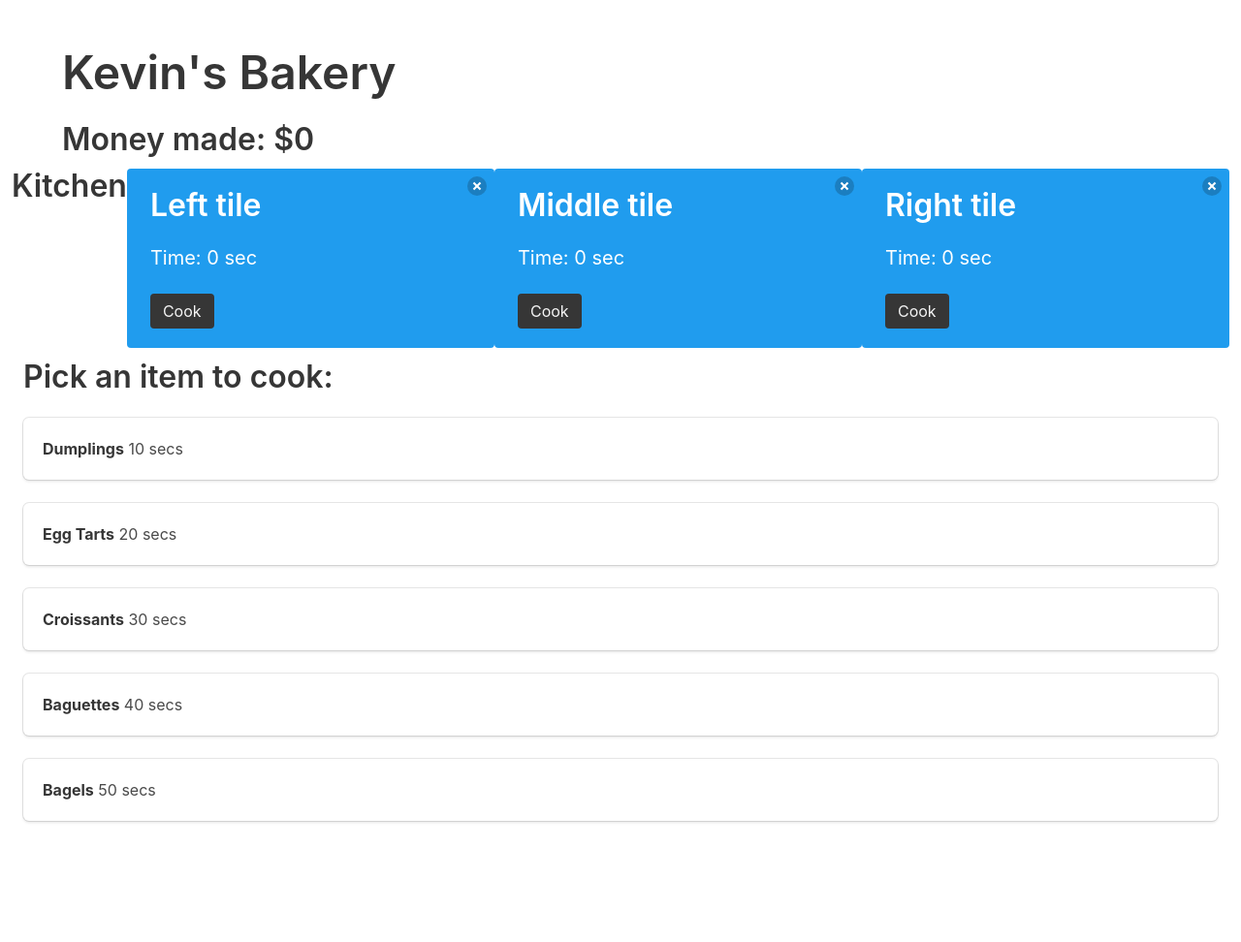
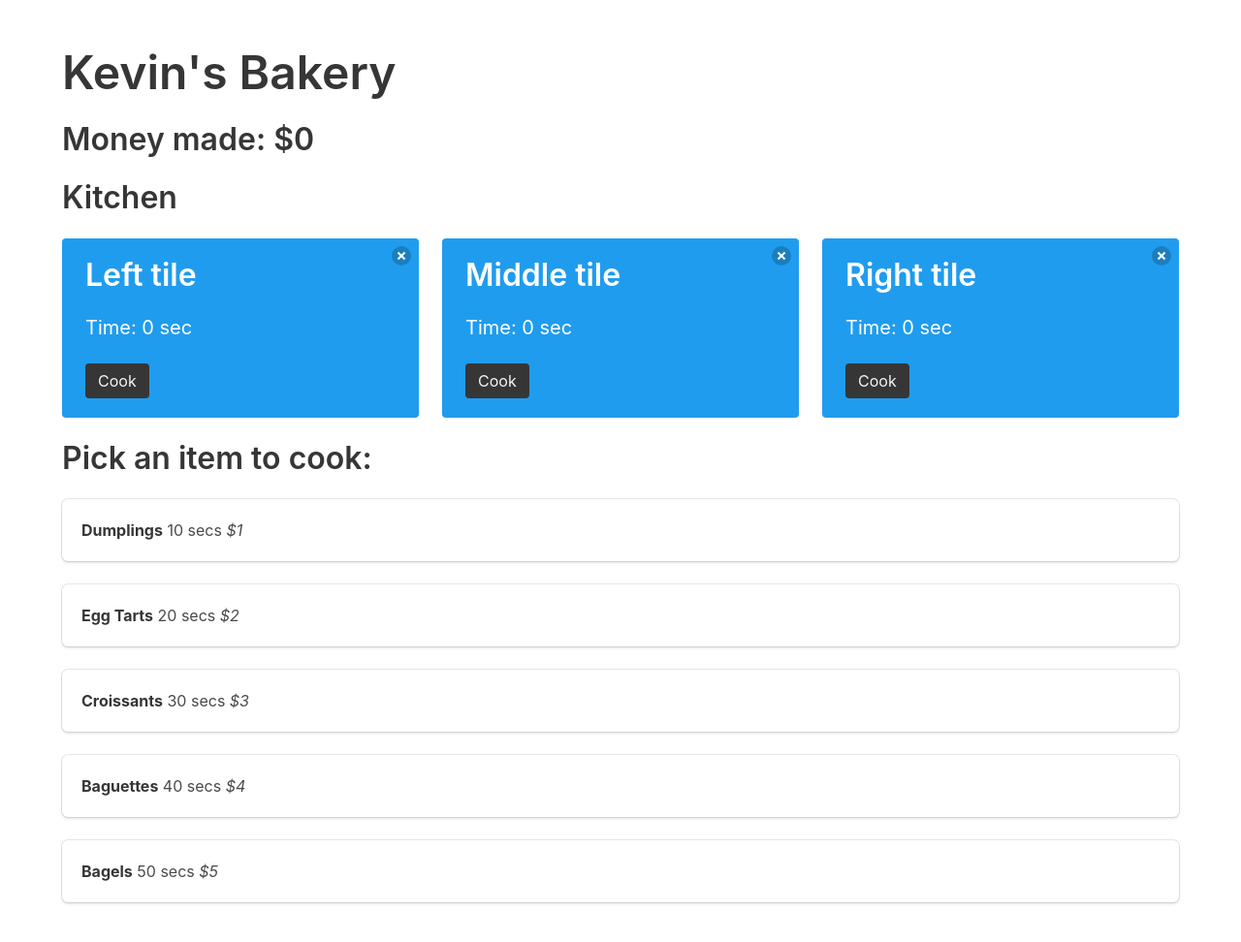
Before and after one commit to isabella232/Bakery-Kitchen, a plain HTML site: page index.html in a window 1280 px wide. Shown: the whole page at 97% size. Before the commit the page ends 895 px from the top, so only its background shows below. Drawn offline with nearby package versions, Linux system fonts and the light colour scheme; no server answers.

Commit message:
Add files via upload

```diff
--- a/firebase.js
+++ b/firebase.js
@@ -18,7 +18,6 @@ fetch(kitchensURL)
     kitchenOneData = json["kitchen-1"];
     kitchenTwoData = json["kitchen-2"];
     kitchenThreeData = json["kitchen-3"];
-    console.log(kitchenTwoData);
     var firstTile = document.getElementById("first-tile");
     var secondTile = document.getElementById("second-tile");
     var thirdTile = document.getElementById("third-tile");
@@ -34,13 +33,10 @@ fetch(kitchensURL)
 
     secondTile.setAttribute("data-filled", kitchenTwoData.filled);
     if (kitchenTwoData.filled === "True"){
-        console.log('hello');
         kitchenTwoFood = kitchenTwoData.food;
-        console.log(kitchenTwoFood);
         var secondTitle = document.getElementById("second-title");
         secondTitle.innerText = kitchenTwoFood.name;
         var secondSub = secondTile.querySelector('.subtitle');
-        console.log(secondSub);
         secondSub.innerText = "Time: " + kitchenTwoFood.time + " secs";
 
     }
@@ -103,7 +99,6 @@ function finishCook(foodTextIndex) {
                 }).then(function (response) { // At this point, Flask has printed our JSON
                     return response.text();
                 }).then(function (text) {
-                    console.log("works");
                     moneyTitle = document.getElementById("money-title");
                     moneyTitle.innerText = "Money made: $" + balance;
                 });
--- a/index.html
+++ b/index.html
@@ -18,9 +18,10 @@
                 <h3 id="money-title" class="title is-3">Money made: $0</h3>
             </div>
             <br>
+            <div class="container">
+                <h3 class="title is-3">Kitchen</h3>
                 <div class="tile is-ancestor">
-                <h3 class="title is-3">Kitchen</h3>
-                <div id="first-tile" class="tile" data-filled="False">
+                    <div id="first-tile" class="tile is-parent" data-filled="False">
                         <article class="tile is-child notification is-info">
                             <p id="first-title" class="title">Left tile</p>
                             <a class="delete" onclick="closeTile('first-tile')"></a>
@@ -28,7 +29,7 @@
                             <a class="button is-dark" onclick="cook('first')">Cook</a>
                         </article>
                     </div>
-                <div id="second-tile" class="tile" data-filled="False">
+                    <div id="second-tile" class="tile is-parent" data-filled="False">
                         <article class="tile is-child notification is-info">
                             <p id="second-title" class="title">Middle tile</p>
                             <a class="delete" onclick="closeTile('second-tile')"></a>
@@ -36,7 +37,7 @@
                             <a class="button is-dark" onclick="cook('second')">Cook</a>
                         </article>
                     </div>
-                <div id="third-tile" class="tile" data-filled="False">
+                    <div id="third-tile" class="tile is-parent" data-filled="False">
                         <article class="tile is-child notification is-info">
                             <p id="third-title" class="title">Right tile</p>
                             <a class="delete" onclick="closeTile('third-tile')"></a>
@@ -45,36 +46,43 @@
                         </article>
                     </div>
                 </div>
-            <div>
+            </div>
+            <br>
+            <div class="container">
                 <h3 class="title is-3">Pick an item to cook:</h3>
                 <div class="box" onclick="findEmpty('Dumplings', 10)">
                     <p>
                         <strong>Dumplings</strong>
                         10 secs
+                        <i>$1</i>
                     </p>
                 </div>
                 <div class="box" onclick="findEmpty('Egg Tarts', 20)">
                     <p>
                         <strong>Egg Tarts</strong>
                         20 secs
+                        <i>$2</i>
                     </p>
                 </div>
                 <div class="box" onclick="findEmpty('Croissants', 30)">
                     <p>
                         <strong>Croissants</strong>
                         30 secs
+                        <i>$3</i>
                     </p>
                 </div>
                 <div class="box" onclick="findEmpty('Baguettes', 40)">
                     <p>
                         <strong>Baguettes</strong>
                         40 secs
+                        <i>$4</i>
                     </p>
                 </div>
                 <div class="box" onclick="findEmpty('Bagels', 50)">
                     <p>
                         <strong>Bagels</strong>
                         50 secs
+                        <i>$5</i>
                     </p>
                 </div>
             </div>
```
Lines whose indentation alone changed are shown as unchanged.
